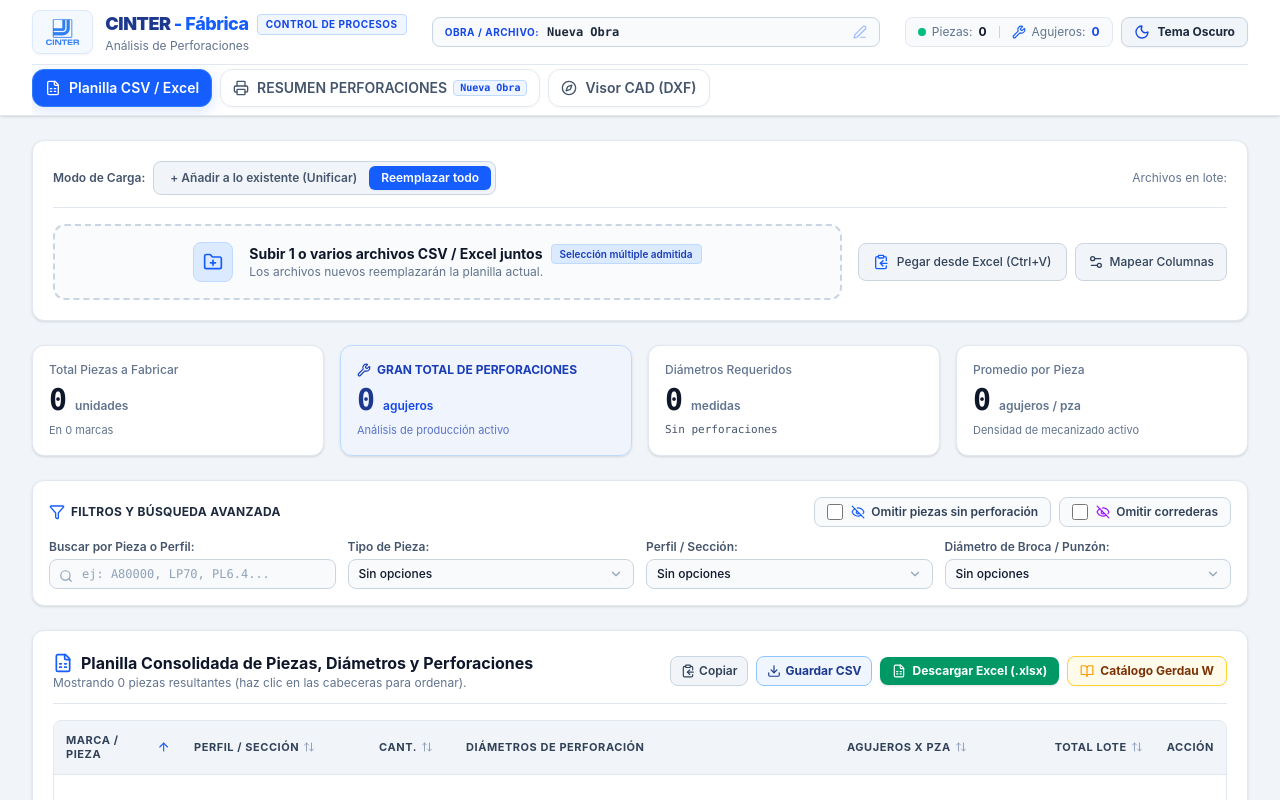
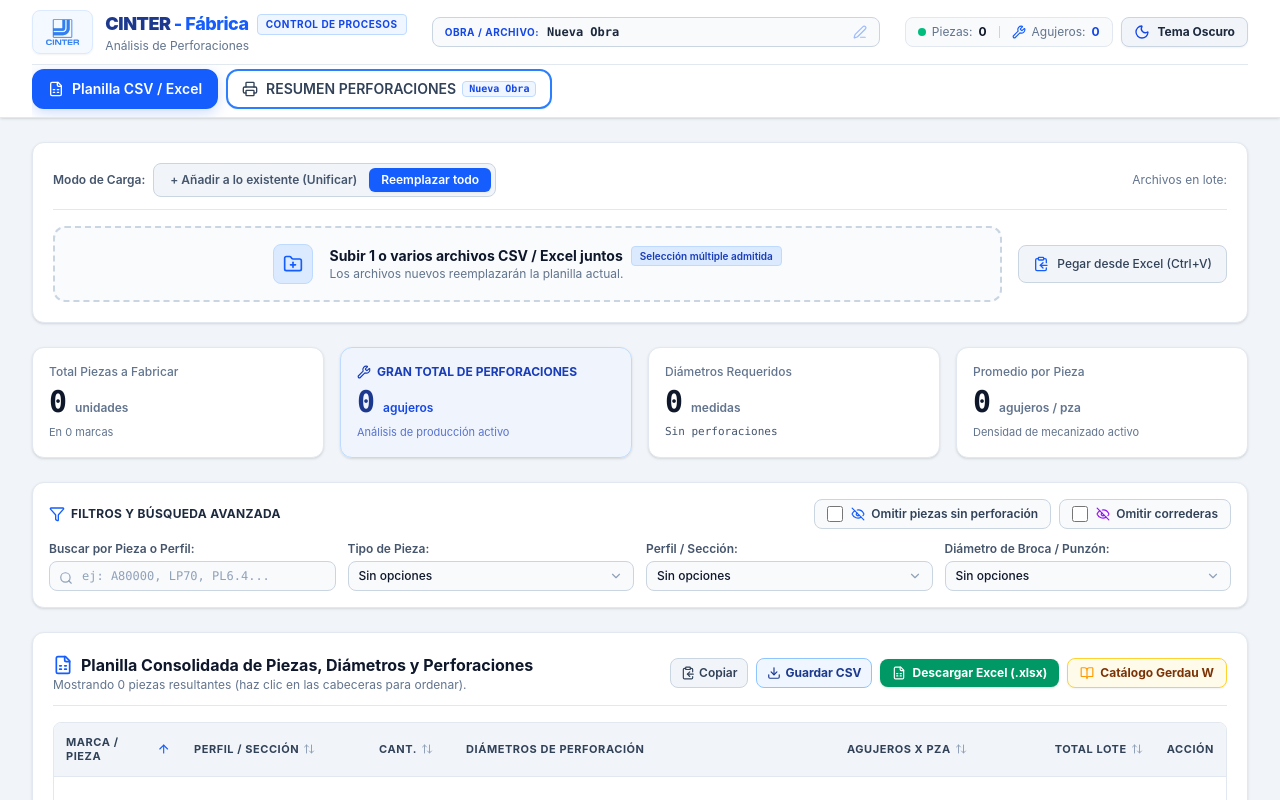
Before and after one commit to ingcinter-sf/datos-cinter, a React (Vite) app: page / in a window 1280 px wide. Shown: the top 800 px of the page. Built offline with nearby package versions, Linux system fonts and the light colour scheme.

Commit message:
refactor: remove column mapping and update UI
Removed the column mapping functionality from CsvAnalyzer and updated the navigation tab styling for a cleaner interface.

```diff
--- a/src/components/CsvAnalyzer.tsx
+++ b/src/components/CsvAnalyzer.tsx
@@ -309,7 +309,6 @@ export const CsvAnalyzer: React.FC<CsvAnalyzerProps> = ({
   const [showPasteModal, setShowPasteModal] = useState(false);
   const [pasteContent, setPasteContent] = useState('');
   const [pasteMode, setPasteMode] = useState<'replace' | 'append'>('replace');
-  const [showColumnAdjuster, setShowColumnAdjuster] = useState(false);
   const [showGerdauModal, setShowGerdauModal] = useState(false);
   const [lastParseResult, setLastParseResult] = useState<ParseResult | null>(null);
 
@@ -1141,105 +1140,8 @@ export const CsvAnalyzer: React.FC<CsvAnalyzerProps> = ({
               <span>Pegar desde Excel (Ctrl+V)</span>
             </button>
 
-            <button
-              onClick={() => setShowColumnAdjuster(!showColumnAdjuster)}
-              className={`px-3 py-2.5 rounded-lg border text-xs font-medium flex items-center gap-1.5 transition-colors cursor-pointer ${
-                showColumnAdjuster
-                  ? isLight ? 'bg-blue-600 text-white font-bold border-blue-600' : 'bg-amber-500 text-slate-950 font-bold border-amber-400'
-                  : isLight ? 'bg-slate-100 hover:bg-slate-200 text-slate-700 border-slate-300' : 'bg-slate-800 hover:bg-slate-700 text-slate-200 border-slate-700'
-              }`}
-              title="Ajustar qué columna corresponde a cada dato"
-            >
-              <Settings2 className="w-4 h-4" />
-              <span>Mapear Columnas</span>
-            </button>
           </div>
         </div>
-
-        {/* Column Mapping Adjuster Drawer */}
-        {showColumnAdjuster && (
-          <div className="pt-4 border-t border-slate-800 bg-slate-950/60 p-4 rounded-xl border space-y-3">
-            <div className="flex items-center justify-between">
-              <h4 className="text-xs font-bold text-amber-300 flex items-center gap-1.5">
-                <Settings2 className="w-3.5 h-3.5" />
-                Mapeador Manual de Columnas
-              </h4>
-              <button
-                onClick={handleApplyCustomMapping}
-                className="text-xs font-bold px-3 py-1 rounded bg-amber-500 text-slate-950 hover:bg-amber-400 transition-colors flex items-center gap-1 cursor-pointer"
-              >
-                <RefreshCw className="w-3 h-3" /> Aplicar Cambios
-              </button>
-            </div>
-
-            <div className="grid grid-cols-2 sm:grid-cols-5 gap-3 text-xs">
-              <div>
-                <label className="block text-slate-400 font-semibold mb-1">Columna Pieza / Marca:</label>
-                <select
-                  value={colMapping.parte}
-                  onChange={e => setColMapping(prev => ({ ...prev, parte: parseInt(e.target.value, 10) }))}
-                  className="w-full px-2 py-1.5 bg-slate-800 border border-slate-700 rounded text-slate-200"
-                >
-                  {sampleColumns.map((c, i) => (
-                    <option key={i} value={i}>Columna {i + 1}: "{c}"</option>
-                  ))}
-                </select>
-              </div>
-
-              <div>
-                <label className="block text-slate-400 font-semibold mb-1">Columna Perfil:</label>
-                <select
-                  value={colMapping.perfil}
-                  onChange={e => setColMapping(prev => ({ ...prev, perfil: parseInt(e.target.value, 10) }))}
-                  className="w-full px-2 py-1.5 bg-slate-800 border border-slate-700 rounded text-slate-200"
-                >
-                  {sampleColumns.map((c, i) => (
-                    <option key={i} value={i}>Columna {i + 1}: "{c}"</option>
-                  ))}
-                </select>
-              </div>
-
-              <div>
-                <label className="block text-slate-400 font-semibold mb-1">Columna Cantidad:</label>
-                <select
-                  value={colMapping.cantPartes}
-                  onChange={e => setColMapping(prev => ({ ...prev, cantPartes: parseInt(e.target.value, 10) }))}
-                  className="w-full px-2 py-1.5 bg-slate-800 border border-slate-700 rounded text-slate-200"
-                >
-                  {sampleColumns.map((c, i) => (
-                    <option key={i} value={i}>Columna {i + 1}: "{c}"</option>
-                  ))}
-                </select>
-              </div>
-
-              <div>
-                <label className="block text-slate-400 font-semibold mb-1">Columna Diámetro:</label>
-                <select
-                  value={colMapping.diametro}
-                  onChange={e => setColMapping(prev => ({ ...prev, diametro: parseInt(e.target.value, 10) }))}
-                  className="w-full px-2 py-1.5 bg-slate-800 border border-slate-700 rounded text-slate-200"
-                >
-                  {sampleColumns.map((c, i) => (
-                    <option key={i} value={i}>Columna {i + 1}: "{c}"</option>
-                  ))}
-                </select>
-              </div>
-
-              <div>
-                <label className="block text-slate-400 font-semibold mb-1">Columna Agujeros:</label>
-                <select
-                  value={colMapping.agujerosPorParte}
-                  onChange={e => setColMapping(prev => ({ ...prev, agujerosPorParte: parseInt(e.target.value, 10) }))}
-                  className="w-full px-2 py-1.5 bg-slate-800 border border-slate-700 rounded text-slate-200"
-                >
-                  {sampleColumns.map((c, i) => (
-                    <option key={i} value={i}>Columna {i + 1}: "{c}"</option>
-                  ))}
-                </select>
-              </div>
-            </div>
-          </div>
-        )}
       </div>
 
       {/* KPI Production Summary Cards (Dynamically reflects filters and omit toggle) */}
--- a/src/components/Navbar.tsx
+++ b/src/components/Navbar.tsx
@@ -1,7 +1,6 @@
 import React, { useState } from 'react';
 import {
   FileSpreadsheet,
-  Compass,
   Printer,
   Wrench,
   Sun,
@@ -237,14 +236,14 @@ export const Navbar: React.FC<NavbarProps> = ({
         }`}>
           <button
             onClick={() => setActiveTab('csv')}
-            className={`flex items-center gap-2 px-3 py-2 text-xs sm:text-sm font-semibold rounded-xl border transition-all duration-200 whitespace-nowrap cursor-pointer ${
+            className={`flex items-center gap-2 px-3.5 py-2 text-xs sm:text-sm font-semibold rounded-xl border-2 transition-all duration-200 whitespace-nowrap cursor-pointer ${
               activeTab === 'csv'
                 ? isLight
-                  ? 'bg-blue-600 text-white border-blue-500 shadow-[0_4px_14px_rgba(37,99,235,0.18)]'
-                  : 'bg-amber-500 text-slate-950 border-amber-400 shadow-[0_4px_14px_rgba(251,191,36,0.22)]'
+                  ? 'bg-blue-600 text-white border-blue-600 shadow-[0_4px_14px_rgba(37,99,235,0.22)]'
+                  : 'bg-amber-500 text-slate-950 border-amber-400 shadow-[0_4px_14px_rgba(251,191,36,0.25)]'
                 : isLight
-                  ? 'bg-white/90 text-slate-600 border-slate-200 shadow-[0_1px_2px_rgba(15,23,42,0.04)] hover:border-blue-200 hover:bg-blue-50 hover:text-blue-700 hover:shadow-[0_3px_10px_rgba(59,130,246,0.1)]'
-                  : 'bg-slate-900 text-slate-300 border-slate-700 shadow-[0_1px_2px_rgba(2,6,23,0.4)] hover:border-amber-500/40 hover:bg-slate-800 hover:text-amber-200 hover:shadow-[0_3px_10px_rgba(251,191,36,0.12)]'
+                  ? 'bg-white text-slate-700 border-blue-500 shadow-xs hover:bg-blue-50 hover:text-blue-700 hover:border-blue-600'
+                  : 'bg-slate-900 text-slate-200 border-orange-500 shadow-xs hover:bg-slate-800 hover:text-orange-300 hover:border-orange-400'
             }`}
           >
             <FileSpreadsheet className="w-4 h-4" />
@@ -253,14 +252,14 @@ export const Navbar: React.FC<NavbarProps> = ({
 
           <button
             onClick={() => setActiveTab('print')}
-            className={`flex items-center gap-2 px-3 py-2 text-xs sm:text-sm font-semibold rounded-xl border transition-all duration-200 whitespace-nowrap cursor-pointer ${
+            className={`flex items-center gap-2 px-3.5 py-2 text-xs sm:text-sm font-semibold rounded-xl border-2 transition-all duration-200 whitespace-nowrap cursor-pointer ${
               activeTab === 'print'
                 ? isLight
-                  ? 'bg-blue-600 text-white border-blue-500 shadow-[0_4px_14px_rgba(37,99,235,0.18)]'
-                  : 'bg-amber-500 text-slate-950 border-amber-400 shadow-[0_4px_14px_rgba(251,191,36,0.22)]'
+                  ? 'bg-blue-600 text-white border-blue-600 shadow-[0_4px_14px_rgba(37,99,235,0.22)]'
+                  : 'bg-amber-500 text-slate-950 border-amber-400 shadow-[0_4px_14px_rgba(251,191,36,0.25)]'
                 : isLight
-                  ? 'bg-white/90 text-slate-600 border-slate-200 shadow-[0_1px_2px_rgba(15,23,42,0.04)] hover:border-blue-200 hover:bg-blue-50 hover:text-blue-700 hover:shadow-[0_3px_10px_rgba(59,130,246,0.1)]'
-                  : 'bg-slate-900 text-slate-300 border-slate-700 shadow-[0_1px_2px_rgba(2,6,23,0.4)] hover:border-amber-500/40 hover:bg-slate-800 hover:text-amber-200 hover:shadow-[0_3px_10px_rgba(251,191,36,0.12)]'
+                  ? 'bg-white text-slate-700 border-blue-500 shadow-xs hover:bg-blue-50 hover:text-blue-700 hover:border-blue-600'
+                  : 'bg-slate-900 text-slate-200 border-orange-500 shadow-xs hover:bg-slate-800 hover:text-orange-300 hover:border-orange-400'
             }`}
           >
             <Printer className="w-4 h-4" />
@@ -269,27 +268,11 @@ export const Navbar: React.FC<NavbarProps> = ({
               <span className={`text-[10px] font-black px-1.5 py-0.2 rounded font-mono ${
                 activeTab === 'print'
                   ? isLight ? 'bg-blue-800 text-blue-100' : 'bg-slate-950 text-amber-400'
-                  : isLight ? 'bg-blue-50 text-blue-700 border border-blue-200' : 'bg-amber-500/20 text-amber-300 border border-amber-500/30'
+                  : isLight ? 'bg-blue-50 text-blue-700 border border-blue-200' : 'bg-orange-500/20 text-orange-300 border border-orange-500/30'
               }`}>
                 {projectName}
               </span>
             </span>
-          </button>
-
-          <button
-            onClick={() => setActiveTab('dxf')}
-            className={`flex items-center gap-2 px-3 py-2 text-xs sm:text-sm font-semibold rounded-xl border transition-all duration-200 whitespace-nowrap cursor-pointer ${
-              activeTab === 'dxf'
-                ? isLight
-                  ? 'bg-blue-600 text-white border-blue-500 shadow-[0_4px_14px_rgba(37,99,235,0.18)]'
-                  : 'bg-amber-500 text-slate-950 border-amber-400 shadow-[0_4px_14px_rgba(251,191,36,0.22)]'
-                : isLight
-                  ? 'bg-white/90 text-slate-600 border-slate-200 shadow-[0_1px_2px_rgba(15,23,42,0.04)] hover:border-blue-200 hover:bg-blue-50 hover:text-blue-700 hover:shadow-[0_3px_10px_rgba(59,130,246,0.1)]'
-                  : 'bg-slate-900 text-slate-300 border-slate-700 shadow-[0_1px_2px_rgba(2,6,23,0.4)] hover:border-amber-500/40 hover:bg-slate-800 hover:text-amber-200 hover:shadow-[0_3px_10px_rgba(251,191,36,0.12)]'
-            }`}
-          >
-            <Compass className="w-4 h-4" />
-            Visor CAD (DXF)
           </button>
         </nav>
       </div>
```
